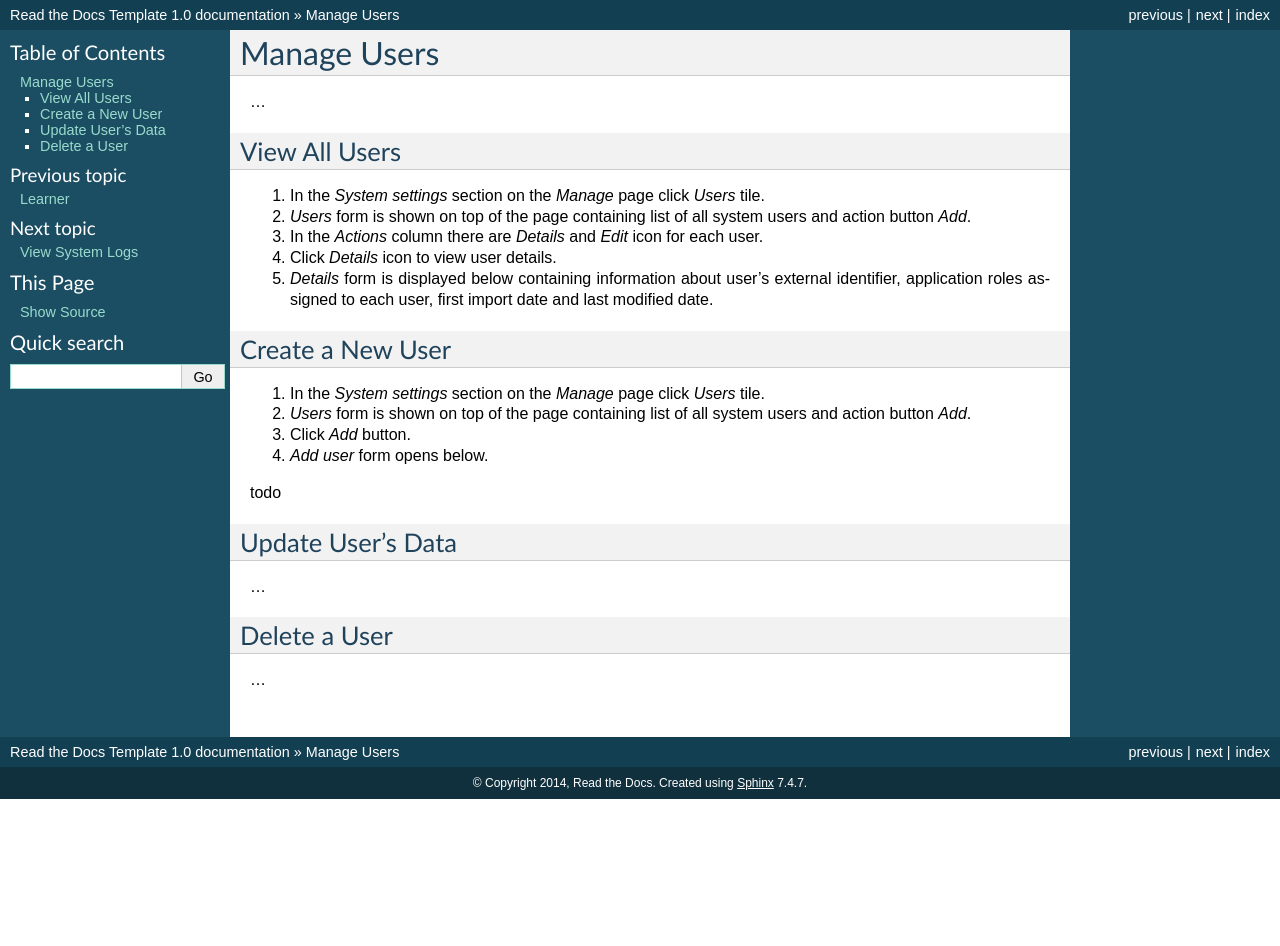
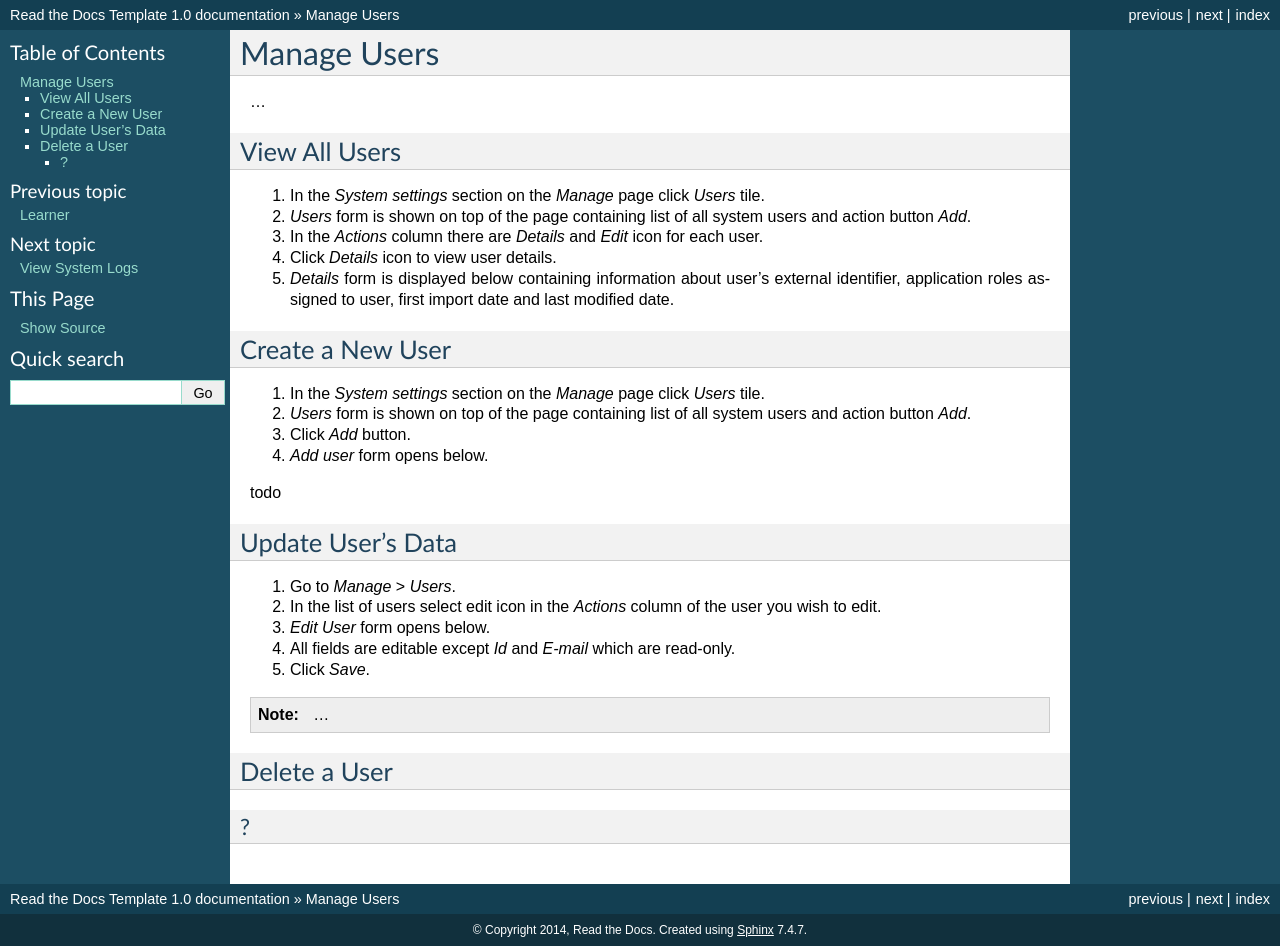
Before and after one commit to pslisko/performa365docs, a Sphinx documentation site: the page built from docs/howto/manage_users.rst, in a window 1280 px wide. Built offline with Sphinx 7.4.7, drawn with Linux system fonts in a browser that asks for light colours; pages that are not in the unit, such as notebooks, are missing from menus; before the commit the page ends 900 px from its top, so only the background shows below that.

Commit message:
Update manage_users.rst

```diff
--- a/docs/howto/manage_users.rst
+++ b/docs/howto/manage_users.rst
@@ -10,7 +10,7 @@
 #. *Users* form is shown on top of the page containing list of all system users and action button *Add*.
 #. In the *Actions* column there are *Details* and *Edit* icon for each user.
 #. Click *Details* icon to view user details.
-#. *Details* form is displayed below containing information about user's external identifier, application roles assigned to each user, first import date and last modified date.
+#. *Details* form is displayed below containing information about user's external identifier, application roles assigned to user, first import date and last modified date.
 
 Create a New User
 ^^^^^^^^^^^^^^
@@ -25,9 +25,16 @@
 Update User's Data
 ^^^^^^^^^^^^^^
 
-...
+#. Go to *Manage* > *Users*.
+#. In the list of users select edit icon in the *Actions* column of the user you wish to edit.
+#. *Edit User* form opens below.
+#. All fields are editable except *Id* and *E-mail* which are read-only.
+#. Click *Save*.
+
+.. note:: ...
+
 
 Delete a User
 ^^^^^^^^^^^^^^
-
+?
 ...
```
